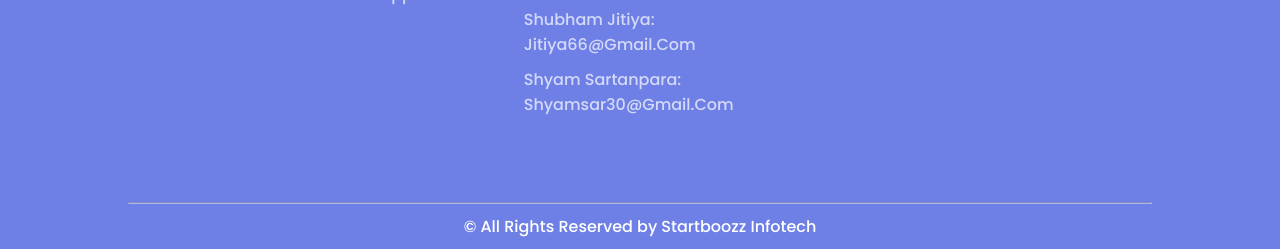
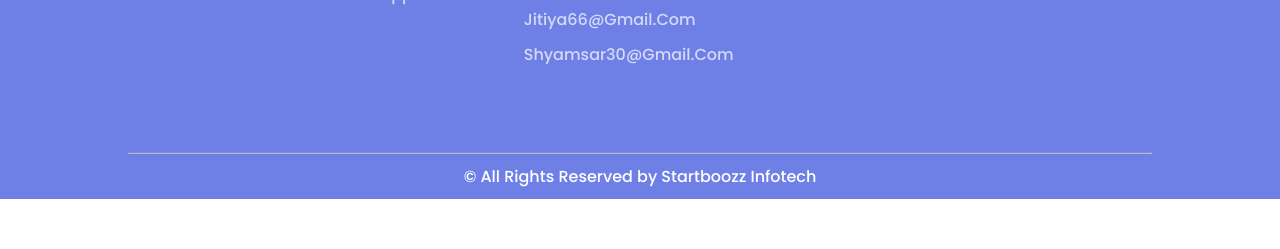
Before and after one commit to startboozz/startboozz.github.io, a plain HTML site: page index.html in a window 1280 px wide. Shown: the part 2923-3172 px from the top of the page. After the commit the page ends 3122 px from the top, so only its background shows below. Drawn offline with nearby package versions, Linux system fonts and the light colour scheme.

Commit message:
removing-name-from-email

```diff
--- a/index.html
+++ b/index.html
@@ -253,9 +253,9 @@
                     <div class="footer-column">
                         <h4>Contact us</h4>
                         <ul>
-                            <li><a href="mailto:startboozz@gmail.com">Startboozz:<br>startboozz@gmail.com</a></li>
-                            <li><a href="mailto:jitiya66@gmail.com">Shubham Jitiya:<br>jitiya66@gmail.com</a></li>
-                            <li><a href="mailto:shyamsar30@gmail.com">Shyam Sartanpara:<br>shyamsar30@gmail.com</a></li>
+                            <!--  --><li><a href="mailto:startboozz@gmail.com">Startboozz:<br>startboozz@gmail.com</a></li>
+                            <li><a href="mailto:jitiya66@gmail.com">jitiya66@gmail.com</a></li>
+                            <li><a href="mailto:shyamsar30@gmail.com">shyamsar30@gmail.com</a></li>
                             <!-- <li><a href="#">link</a></li> -->
                         </ul>
                     </div>
```
